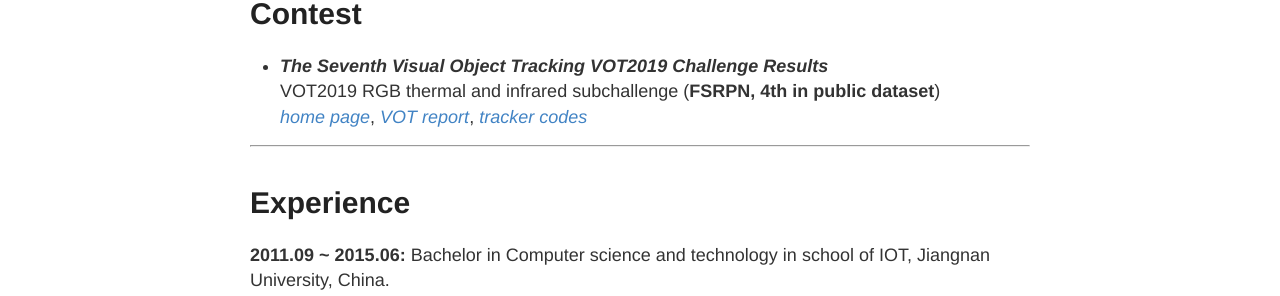
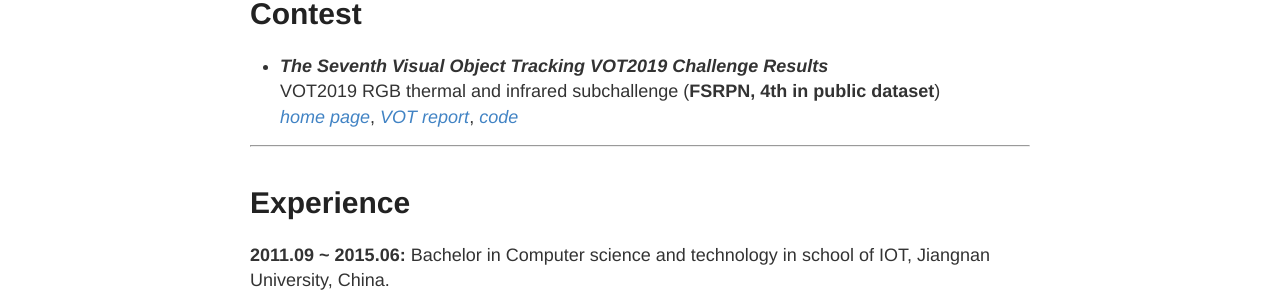
Before and after one commit to hli1221/hli1221.github.io, a Jekyll site: the page built from index.md, in a window 1280 px wide and 900 px high, scrolled down 1775 px. Shown: the part 153-449 px from the top of the window. Built offline with Jekyll 4.4.1, drawn with Linux system fonts in a browser that asks for light colours; our own code applies the rules of GitHub Pages for plain Markdown files.

Commit message:
Update index.md

```diff
--- a/index.md
+++ b/index.md
@@ -88,7 +88,7 @@ I received B.A. degree from School of Internet of Things Engineering at Jiangnan
 
 + ***The Seventh Visual Object Tracking VOT2019 Challenge Results***
 	VOT2019 RGB thermal and infrared subchallenge (**FSRPN, 4th in public dataset**)
-	[*home page*](http://www.votchallenge.net/vot2019/index.html), [*VOT report*](http://prints.vicos.si/publications/375), [*tracker codes*](https://github.com/hli1221/rgbt-tracking-fsrpn)
+	[*home page*](http://www.votchallenge.net/vot2019/index.html), [*VOT report*](http://prints.vicos.si/publications/375), [*code*](https://github.com/hli1221/rgbt-tracking-fsrpn)
 
 
 ---
```
